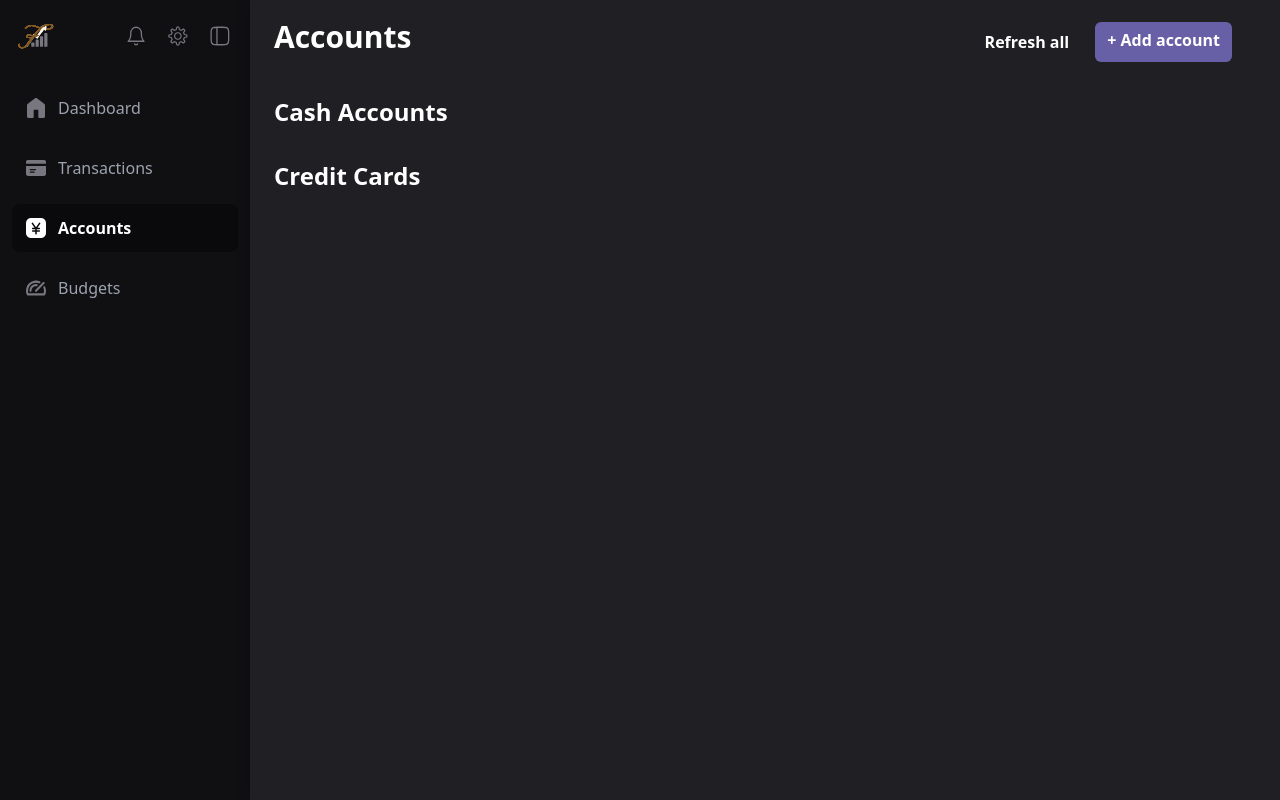
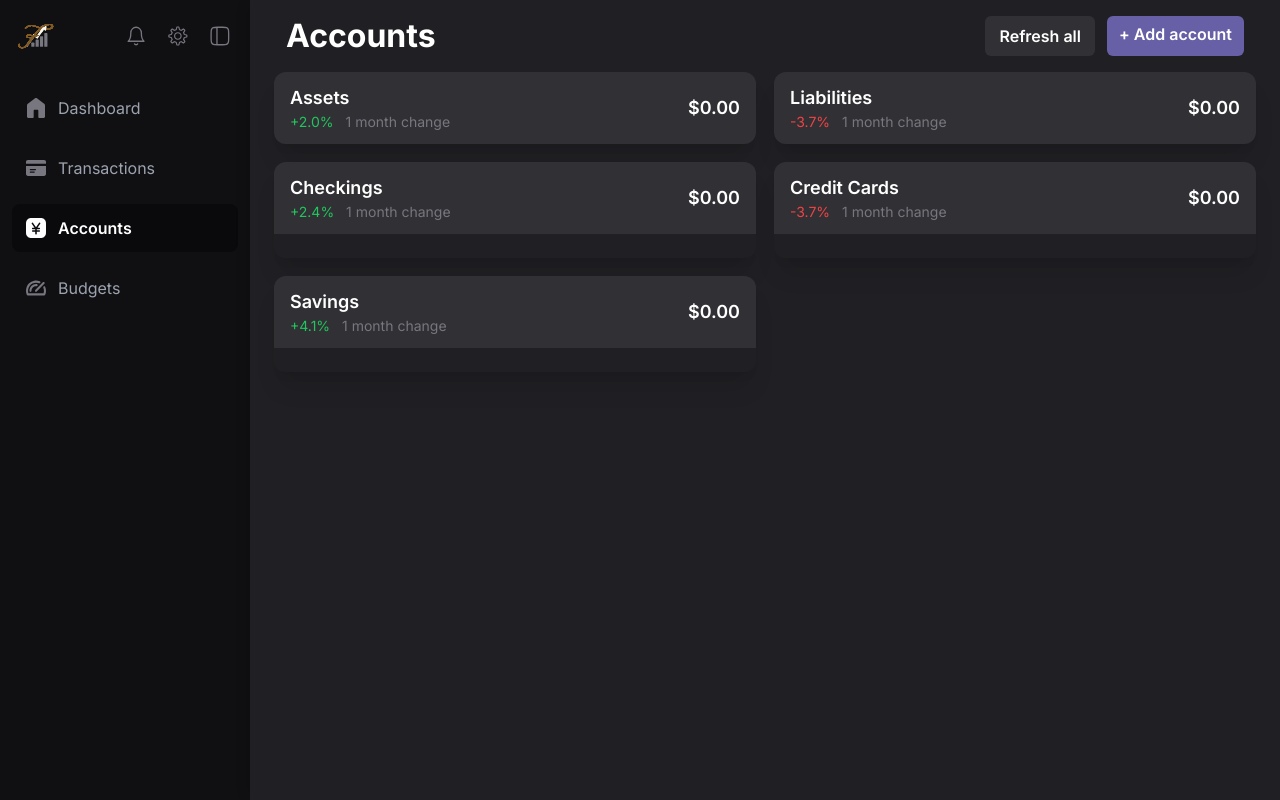
Before and after one commit to xavierAshkar/findash-mvp, a Django app: page /accounts/ in a window 1280 px wide. Run offline with Django 5.2, Linux system fonts and the light colour scheme; a user stored in the database is signed in; tables that the repository leaves empty hold one stand-in row (values such as "Sample post"); parts of the project's set-up code (start-up, migrations or seed data) failed here and were passed over; some libraries are stand-ins or nearby versions.

Commit message:
Fix sspacing to match figma design & dynamically load totals for accounts

```diff
--- a/core/templates/core/accounts.html
+++ b/core/templates/core/accounts.html
@@ -4,12 +4,9 @@
 
 {% block header %}
   <div class="flex items-center justify-between w-full">
-    <!-- Left: Page Title -->
-    <h1 class="text-[30px] font-semibold">Accounts</h1>
+    <h1 class="text-[32px] font-bold">Accounts</h1>
 
-    <!-- Right: Action Buttons -->
-    <div class="flex gap-3 pr-[24px] pt-[12px]">
-      <!-- Refresh Accounts (POST to fetch-accounts) -->
+    <div class="flex gap-[12px] ">
       <form
         hx-post="{% url 'plaid:fetch_accounts' %}"
         hx-swap="none"
@@ -18,13 +15,12 @@
       >
         <button
           type="submit"
-          class="text-[16px] px-[12px] py-[6px] font-semibold rounded-md border-[2px] border-transparent hover:bg-hoverBg hover:border-cardHeader hover:shadow transition cursor-pointer"
+          class="text-[16px] px-[12px] py-[6px] font-semibold rounded-md bg-cardHeader border-[2px] border-transparent hover:bg-hoverBg hover:border-cardHeader hover:shadow transition cursor-pointer"
         >
           Refresh all
         </button>
       </form>
 
-      <!-- Add Account (to Plaid Link) -->
       <a
         href="{% url 'plaid:link_account' %}"
         class="text-[16px] px-[12px] py-[6px] font-semibold rounded-md bg-accent text-white hover:bg-opacity-70 transition"
@@ -36,36 +32,64 @@
 {% endblock %}
 
 {% block content %}
+{% if accounts %}
+<div class="flex gap-[18px]">
+  <!-- Left Column (Assets) -->
+  <div class="w-1/2 flex flex-col gap-[18px]">
 
-  {% if accounts %}
-    <div class="space-y-8">
+    <!-- Assets Summary -->
+    <div class="w-full rounded-xl shadow-xl overflow-hidden">
+      <div class="bg-cardHeader px-[16px] py-[12px] flex justify-between items-center">
+        <div>
+          <h3 class="text-lg font-semibold text-white">Assets</h3>
+          <p class="text-sm text-green-500">+2.0% <span class="text-textSubtle ml-2">1 month change</span></p>
+        </div>
+        <p class="text-lg font-semibold text-white">${{ total_assets|floatformat:2 }}</p>
+      </div>
+    </div>
 
-      <!-- Cash Accounts -->
+    <!-- Checking -->
+    <div class="w-full rounded-xl shadow-xl overflow-hidden">
+      <div class="bg-cardHeader px-[16px] py-[12px] flex justify-between items-center">
         <div>
-        <h2 class="text-2xl font-semibold mb-2">Cash Accounts</h2>
-        <ul class="space-y-4">
+          <h3 class="text-lg font-semibold text-white">Checkings</h3>
+          <p class="text-sm text-green-500">+2.4% <span class="text-textSubtle ml-2">1 month change</span></p>
+        </div>
+        <p class="text-lg font-semibold text-white">${{ total_checking|floatformat:2 }}</p>
+      </div>
+      <ul class="bg-cardBg px-[16px] py-[12px] space-y-[12px]">
         {% for account in accounts %}
-            {% if account.type == "depository" %}
-              <li class="bg-white shadow rounded p-4">
-                <div class="font-semibold text-lg">{{ account.name }}</div>
-                <div class="text-sm text-gray-500">{{ account.subtype|title }} • {{ account.mask }}</div>
-                <div class="mt-2 text-green-600 font-medium">${{ account.current_balance }}</div>
+          {% if account.subtype == "checking" %}
+            <li class="flex justify-between items-center">
+              <div>
+                <p class="text-base text-white">{{ account.name }}</p>
+                <p class="text-sm text-textSubtle">•••• {{ account.mask }}</p>
+              </div>
+              <p class="text-white text-base">${{ account.current_balance|floatformat:2 }}</p>
             </li>
           {% endif %}
         {% endfor %}
       </ul>
     </div>
 
-      <!-- Credit Accounts -->
+    <!-- Savings -->
+    <div class="w-full rounded-xl shadow-xl overflow-hidden">
+      <div class="bg-cardHeader px-[16px] py-[12px] flex justify-between items-center">
         <div>
-        <h2 class="text-2xl font-semibold mt-6 mb-2">Credit Cards</h2>
-        <ul class="space-y-4">
+          <h3 class="text-lg font-semibold text-white">Savings</h3>
+          <p class="text-sm text-green-500">+4.1% <span class="text-textSubtle ml-2">1 month change</span></p>
+        </div>
+        <p class="text-lg font-semibold text-white">${{ total_savings|floatformat:2 }}</p>
+      </div>
+      <ul class="bg-cardBg px-[16px] py-[12px] space-y-[12px]">
         {% for account in accounts %}
-            {% if account.type == "credit" %}
-              <li class="bg-white shadow rounded p-4">
-                <div class="font-semibold text-lg">{{ account.name }}</div>
-                <div class="text-sm text-gray-500">{{ account.official_name }} • ****{{ account.mask }}</div>
-                <div class="mt-2 text-red-600 font-medium">Balance: ${{ account.current_balance }}</div>
+          {% if account.subtype == "savings" %}
+            <li class="flex justify-between items-center">
+              <div>
+                <p class="text-base text-white">{{ account.name }}</p>
+                <p class="text-sm text-textSubtle">•••• {{ account.mask }}</p>
+              </div>
+              <p class="text-white text-base">${{ account.current_balance|floatformat:2 }}</p>
             </li>
           {% endif %}
         {% endfor %}
@@ -73,6 +97,47 @@
     </div>
 
   </div>
+
+  <!-- Right Column (Liabilities) -->
+  <div class="w-1/2 flex flex-col gap-[18px]">
+
+    <!-- Liabilities Summary -->
+    <div class="w-full rounded-xl shadow-xl overflow-hidden">
+      <div class="bg-cardHeader px-[16px] py-[12px] flex justify-between items-center">
+        <div>
+          <h3 class="text-lg font-semibold text-white">Liabilities</h3>
+          <p class="text-sm text-red-500">-3.7% <span class="text-textSubtle ml-2">1 month change</span></p>
+        </div>
+        <p class="text-lg font-semibold text-white">${{ total_liabilities|floatformat:2 }}</p>
+      </div>
+    </div>
+
+    <!-- Credit Cards -->
+    <div class="w-full rounded-xl shadow-xl overflow-hidden">
+      <div class="bg-cardHeader px-[16px] py-[12px] flex justify-between items-center">
+        <div>
+          <h3 class="text-lg font-semibold text-white">Credit Cards</h3>
+          <p class="text-sm text-red-500">-3.7% <span class="text-textSubtle ml-2">1 month change</span></p>
+        </div>
+        <p class="text-lg font-semibold text-white">${{ total_credit|floatformat:2 }}</p>
+      </div>
+      <ul class="bg-cardBg px-[16px] py-[12px] space-y-[12px]">
+        {% for account in accounts %}
+          {% if account.type == "credit" %}
+            <li class="flex justify-between items-center">
+              <div>
+                <p class="text-base text-white">{{ account.name }}</p>
+                <p class="text-sm text-textSubtle">•••• {{ account.mask }}</p>
+              </div>
+              <p class="text-white text-base">${{ account.current_balance|floatformat:2 }}</p>
+            </li>
+          {% endif %}
+        {% endfor %}
+      </ul>
+    </div>
+
+  </div>
+</div>
 {% else %}
   <p class="text-gray-600">You don’t have any linked accounts yet.</p>
 {% endif %}
--- a/core/views.py
+++ b/core/views.py
@@ -13,6 +13,7 @@ from django.utils import timezone
 from datetime import datetime
 from django.views.decorators.http import require_POST
 from django.shortcuts import get_object_or_404
+from decimal import Decimal
 
 @login_required
 def dashboard(request):
@@ -45,9 +46,39 @@ def dashboard(request):
 @login_required
 def accounts_view(request):
     accounts = Account.objects.filter(plaid_item__user=request.user)
+
+    # Filters
+    checking_accounts = [a for a in accounts if a.subtype == "checking"]
+    savings_accounts = [a for a in accounts if a.subtype == "savings"]
+    credit_card_accounts = [a for a in accounts if a.type == "credit"]
+
+    # Totals
+    total_checking = sum(Decimal(a.current_balance) for a in checking_accounts)
+    total_savings = sum(Decimal(a.current_balance) for a in savings_accounts)
+    total_credit = sum(Decimal(a.current_balance) for a in credit_card_accounts)
+
+    # Asset/Liability classification
+    asset_accounts = [
+        a for a in accounts if a.type == "depository" and Decimal(a.current_balance) >= 0
+    ]
+    liability_accounts = [
+        a for a in accounts if a.type in ["credit", "loan"] or Decimal(a.current_balance) < 0
+    ]
+
+    total_assets = sum(Decimal(a.current_balance) for a in asset_accounts)
+    total_liabilities = sum(Decimal(a.current_balance) for a in liability_accounts)
+    net_worth = total_assets + total_liabilities
+
     return render(request, "core/accounts.html", {
         "accounts": accounts,
+        "total_assets": total_assets,
+        "total_liabilities": total_liabilities,
+        "net_worth": net_worth,
+        "total_checking": total_checking,
+        "total_savings": total_savings,
+        "total_credit": total_credit,
     })
+
 
 @login_required
 def transactions(request):
--- a/templates/base_app.html
+++ b/templates/base_app.html
@@ -5,6 +5,8 @@
   <head>
     <meta charset="UTF-8" />
     <title>{% block title %}Findash{% endblock %}</title>
+
+    <link href="https://fonts.googleapis.com/css2?family=Inter:wght@400;500;600;700&display=swap" rel="stylesheet">
 
     <!-- Load Tailwind CDN -->
     <script src="https://cdn.tailwindcss.com"></script>
@@ -21,6 +23,9 @@
       tailwind.config = {
         theme: {
           extend: {
+            fontFamily: {
+              sans: ['Inter', 'sans-serif'],
+            },
             colors: {
               primaryBg: "#202024",
               sidebarBg: "#101013",
@@ -257,7 +262,7 @@
         <!-- Main Content -->
         <div class="flex-1 flex flex-col shadow-left-lg z-10">
           <!-- Header -->
-          <header class="bg-primaryBg h-[72px] flex items-center justify-between px-[24px]">
+          <header class="bg-primaryBg h-[72px] flex items-center justify-between px-[36px]">
             {% block header %}
               <h1 class="text-xl font-semibold">
                 Welcome back, {{ request.user.first_name|default:request.user.email }}
@@ -266,7 +271,7 @@
           </header>
 
           <!-- Body Content -->
-          <main class="flex-1 flex flex-col gap-6 p-[24px] overflow-y-auto">
+          <main class="flex-1 flex flex-col overflow-y-auto px-[24px]">
             {% block content %}{% endblock %}
           </main>
         </div>
```
Lines whose indentation alone changed are shown as unchanged.
